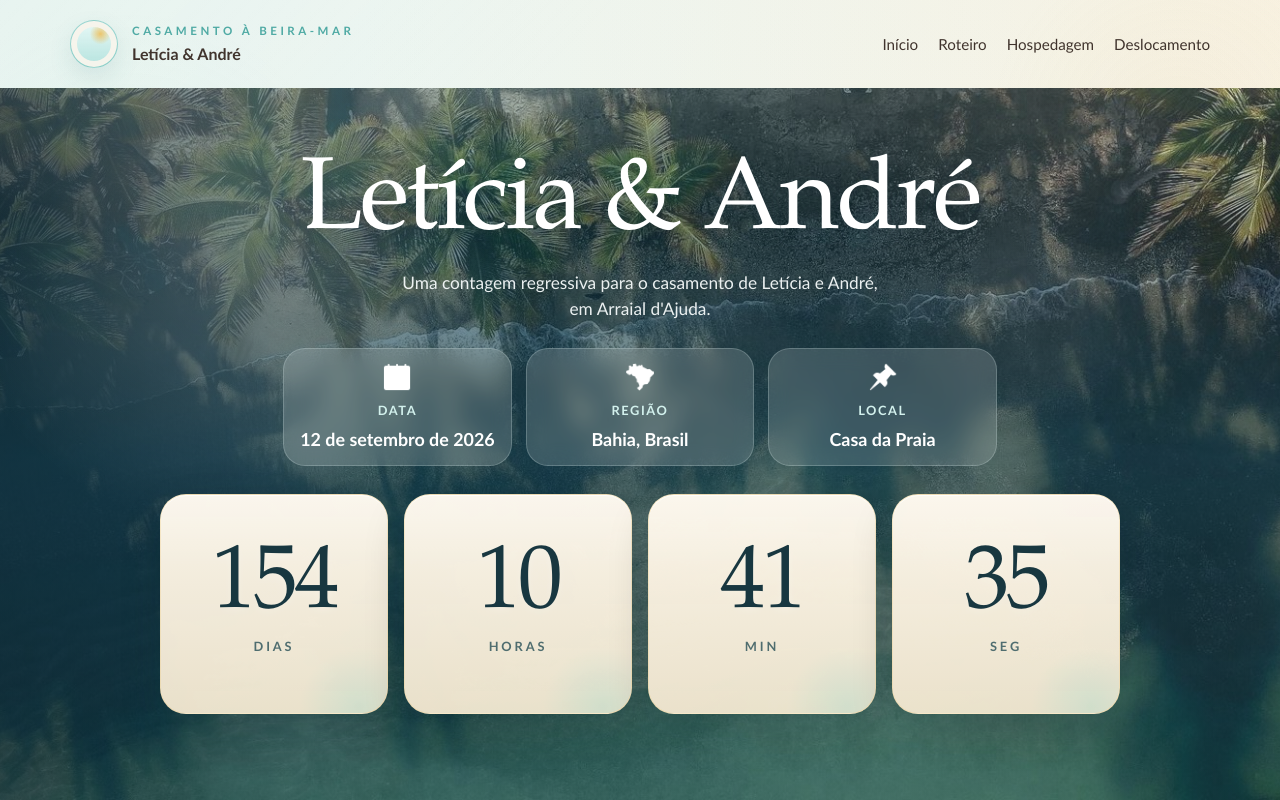
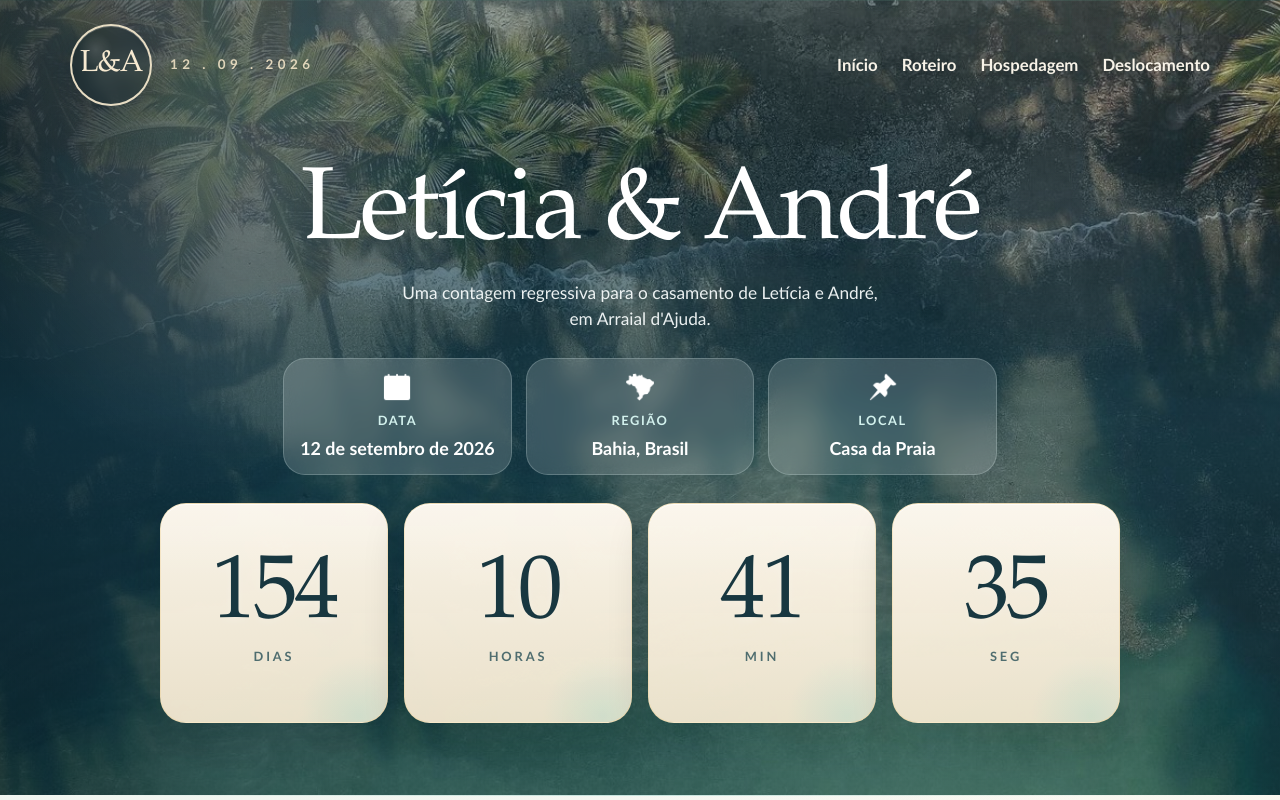
Before and after one commit to heitor-barbosa/travel-countdown-app, a React (Vite) app in the folder frontend/: page / in a window 1280 px wide. Shown: the top 800 px of the page. Built offline with nearby package versions, Linux system fonts and the light colour scheme.

Commit message:
Novo cabeçalho sobrepondo imagem de fundo, e ajustes nos tamanhos dos cards de roteiro

```diff
--- a/frontend/src/App.css
+++ b/frontend/src/App.css
@@ -6,15 +6,16 @@
 }
 
 .site-header {
-  position: relative;
-  z-index: 20;
+  position: absolute;
+  inset: 0 0 auto;
+  z-index: 30;
 }
 
 .site-header__inner {
   width: min(1180px, 100%);
   margin: 0 auto;
-  padding: 0 20px;
-  min-height: 88px;
+  padding: 24px 20px 0;
+  min-height: 104px;
   display: flex;
   align-items: center;
   justify-content: space-between;
@@ -25,75 +26,73 @@
 .brand {
   display: inline-flex;
   align-items: center;
-  gap: 14px;
+  gap: 18px;
   text-decoration: none;
 }
 
 .brand-mark {
-  width: 48px;
-  height: 48px;
-  border-radius: 50%;
-  border: 1px solid rgba(109, 191, 184, 0.6);
+  width: 82px;
+  height: 82px;
+  border-radius: 999px;
+  border: 2px solid rgba(244, 231, 204, 0.94);
   background:
-    radial-gradient(circle at 64% 28%, rgba(237, 193, 97, 0.92), transparent 24%),
-    linear-gradient(180deg, rgba(231, 249, 247, 0.98), rgba(178, 225, 220, 0.95));
+    radial-gradient(circle at 30% 30%, rgba(255, 255, 255, 0.12), transparent 22%),
+    rgba(7, 28, 34, 0.34);
   box-shadow:
-    inset 0 0 0 6px rgba(248, 245, 237, 0.95),
-    0 10px 24px rgba(61, 124, 132, 0.12);
+    inset 0 1px 0 rgba(255, 255, 255, 0.2),
+    0 12px 30px rgba(4, 17, 23, 0.28);
+  display: grid;
+  place-items: center;
+  color: #f7ead1;
+  font-family: var(--font-display);
+  font-size: 1.9rem;
+  letter-spacing: -0.08rem;
+  font-weight: 400;
+  backdrop-filter: blur(8px);
 }
 
-.brand-copy {
-  display: flex;
-  flex-direction: column;
-  gap: 2px;
-}
-
-.brand-copy strong {
-  color: var(--ink);
-  font-size: 1rem;
-  font-weight: 600;
-}
-
-.eyebrow {
-  color: #4faaa4;
-  font-size: 0.72rem;
-  letter-spacing: 0.22rem;
+.site-header__date {
+  color: rgba(245, 231, 202, 0.88);
+  font-size: 0.84rem;
+  letter-spacing: 0.28rem;
   text-transform: uppercase;
   font-weight: 700;
+  line-height: 1;
+  text-shadow: 0 6px 18px rgba(7, 21, 28, 0.34);
 }
 
 .main-nav {
   display: flex;
   flex-wrap: wrap;
   justify-content: flex-end;
-  gap: 20px;
+  gap: 24px;
 }
 
 .main-nav a {
-  color: var(--ink);
+  color: #f8f3e8;
   text-decoration: none;
-  font-size: 0.95rem;
-  font-weight: 500;
+  font-size: 1.05rem;
+  font-weight: 600;
   padding: 8px 0;
   position: relative;
+  text-shadow: 0 4px 12px rgba(7, 21, 28, 0.3);
 }
 
 .main-nav a::after {
   content: '';
   position: absolute;
   left: 0;
+  right: 0;
   bottom: 0;
-  width: 100%;
   height: 2px;
-  background: linear-gradient(90deg, #5fd0c7, #edc161);
-  transform: scaleX(0);
-  transform-origin: left;
-  transition: transform 180ms ease;
+  background: linear-gradient(90deg, rgba(244, 231, 204, 0.2), rgba(244, 231, 204, 0.95), rgba(244, 231, 204, 0.2));
+  opacity: 0;
+  transition: opacity 180ms ease;
 }
 
 .main-nav a:hover::after,
 .main-nav a:focus-visible::after {
-  transform: scaleX(1);
+  opacity: 1;
 }
 
 .hero-panel {
@@ -119,8 +118,8 @@
     ),
     linear-gradient(
       110deg,
-      rgba(17, 45, 57, 0.74) 0%,
-      rgba(26, 82, 102, 0.42) 32%,
+      rgba(8, 24, 30, 0.84) 0%,
+      rgba(18, 60, 74, 0.48) 32%,
       rgba(239, 225, 198, 0.08) 100%
     ),
     url('./assets/hero_card_images/praia-com-arvre.jpeg');
@@ -140,7 +139,7 @@
 .hero-main {
   width: min(1180px, 100%);
   margin: 0 auto;
-  padding: 56px 20px 72px;
+  padding: 168px 20px 72px;
   position: relative;
   z-index: 1;
   display: flex;
@@ -505,6 +504,7 @@
   display: grid;
   grid-template-columns: minmax(220px, 280px) minmax(0, 1fr);
   gap: 18px;
+  height: 420px;
   padding: 18px;
   border-radius: 28px;
   background: rgba(255, 253, 248, 0.96);
@@ -513,12 +513,12 @@
 }
 
 .itinerary-item__media {
-  min-height: 240px;
+  height: 100%;
+  min-height: 0;
 }
 
 .itinerary-item__image {
   height: 100%;
-  min-height: 240px;
   width: 100%;
   border-radius: 22px;
   object-fit: cover;
@@ -629,7 +629,7 @@
   }
 
   .hero-main {
-    padding: 42px 20px 56px;
+    padding: 162px 20px 56px;
   }
 
   .event-facts {
@@ -643,6 +643,7 @@
 
   .itinerary-item__card {
     grid-template-columns: minmax(200px, 240px) minmax(0, 1fr);
+    height: 500px;
   }
 }
 
@@ -650,19 +651,25 @@
   .site-header__inner {
     min-height: 78px;
     flex-direction: column;
-    align-items: flex-start;
+    align-items: center;
     justify-content: center;
-    padding: 14px 20px;
+    padding: 18px 20px 0;
   }
 
   .main-nav {
     width: 100%;
     gap: 16px;
-    justify-content: flex-start;
+    justify-content: center;
+  }
+
+  .brand-mark {
+    width: 68px;
+    height: 68px;
+    font-size: 1.55rem;
   }
 
   .hero-main {
-    padding: 28px 16px 42px;
+    padding: 224px 16px 42px;
   }
 
   .itinerary-list::before {
@@ -693,6 +700,7 @@
 
   .itinerary-item__card {
     grid-template-columns: 1fr;
+    height: 680px;
     margin-left: 48px;
   }
 
@@ -737,17 +745,23 @@
     font-size: clamp(2.8rem, 16vw, 4.4rem);
   }
 
+  .main-nav a {
+    padding: 6px 0;
+    font-size: 0.95rem;
+  }
+
   .itinerary-list::before {
     display: none;
   }
 
   .itinerary-item__card {
+    height: auto;
     margin-left: 0;
     padding: 16px;
   }
 
   .itinerary-item__image {
-    min-height: 180px;
+    height: 180px;
   }
 
   .itinerary-item__agenda li {
--- a/frontend/src/App.jsx
+++ b/frontend/src/App.jsx
@@ -10,6 +10,7 @@ import './App.css'
 
 const WEDDING = {
   couple: 'Letícia & André',
+  initials: 'L&A',
   location: "Arraial d'Ajuda",
   region: 'Bahia, Brasil',
   venue: 'Casa da Praia',
@@ -153,11 +154,10 @@ function App() {
       <header className="site-header">
         <div className="site-header__inner">
           <a className="brand" href="#inicio">
-            <span className="brand-mark" aria-hidden="true"></span>
-            <div className="brand-copy">
-              <p className="eyebrow">Casamento à beira-mar</p>
-              <strong>{WEDDING.couple}</strong>
-            </div>
+            <span className="brand-mark" aria-hidden="true">
+              {WEDDING.initials}
+            </span>
+            <p className="site-header__date">12 . 09 . 2026</p>
           </a>
 
           <nav className="main-nav" aria-label="Navegação principal">
```
